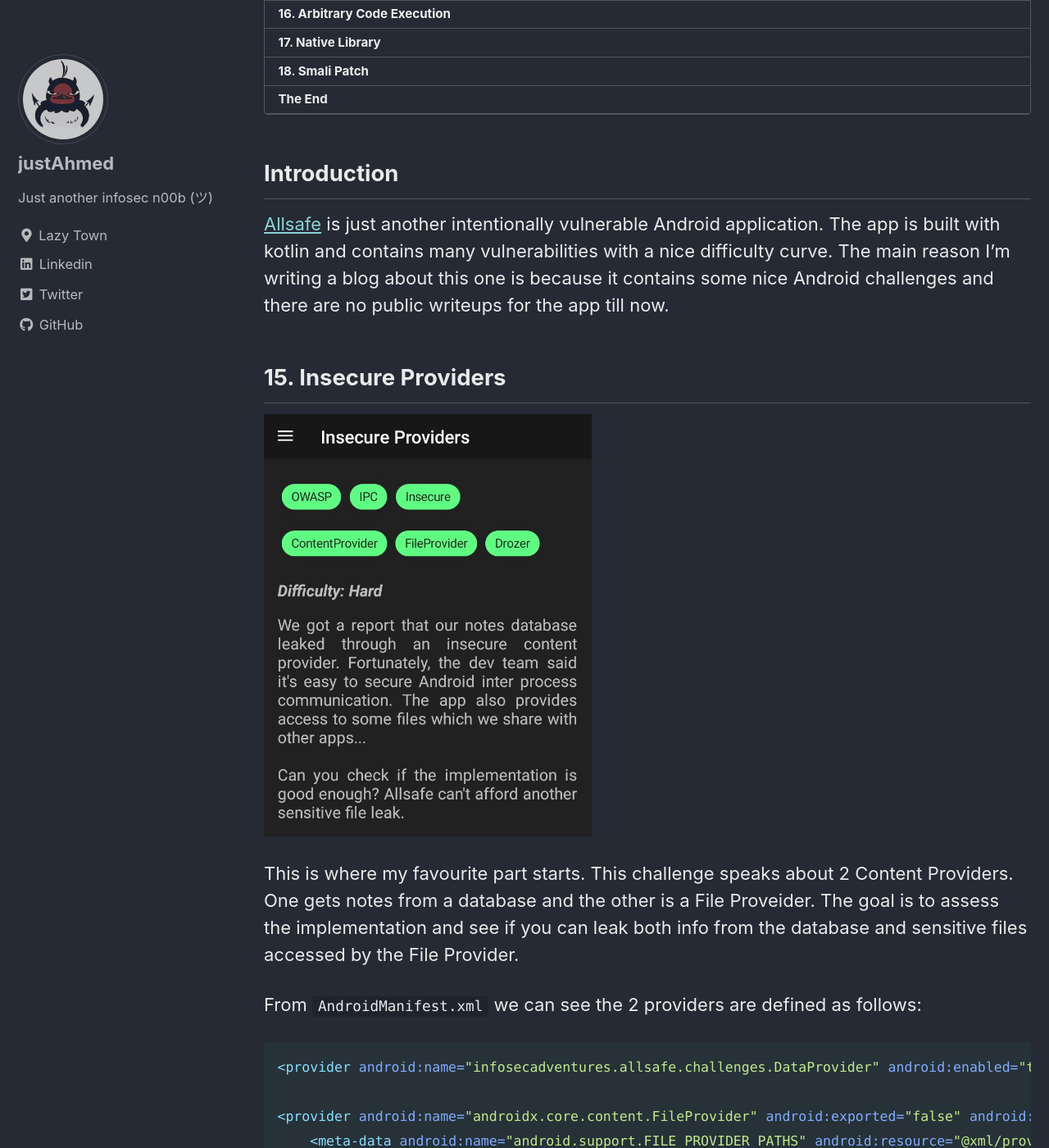
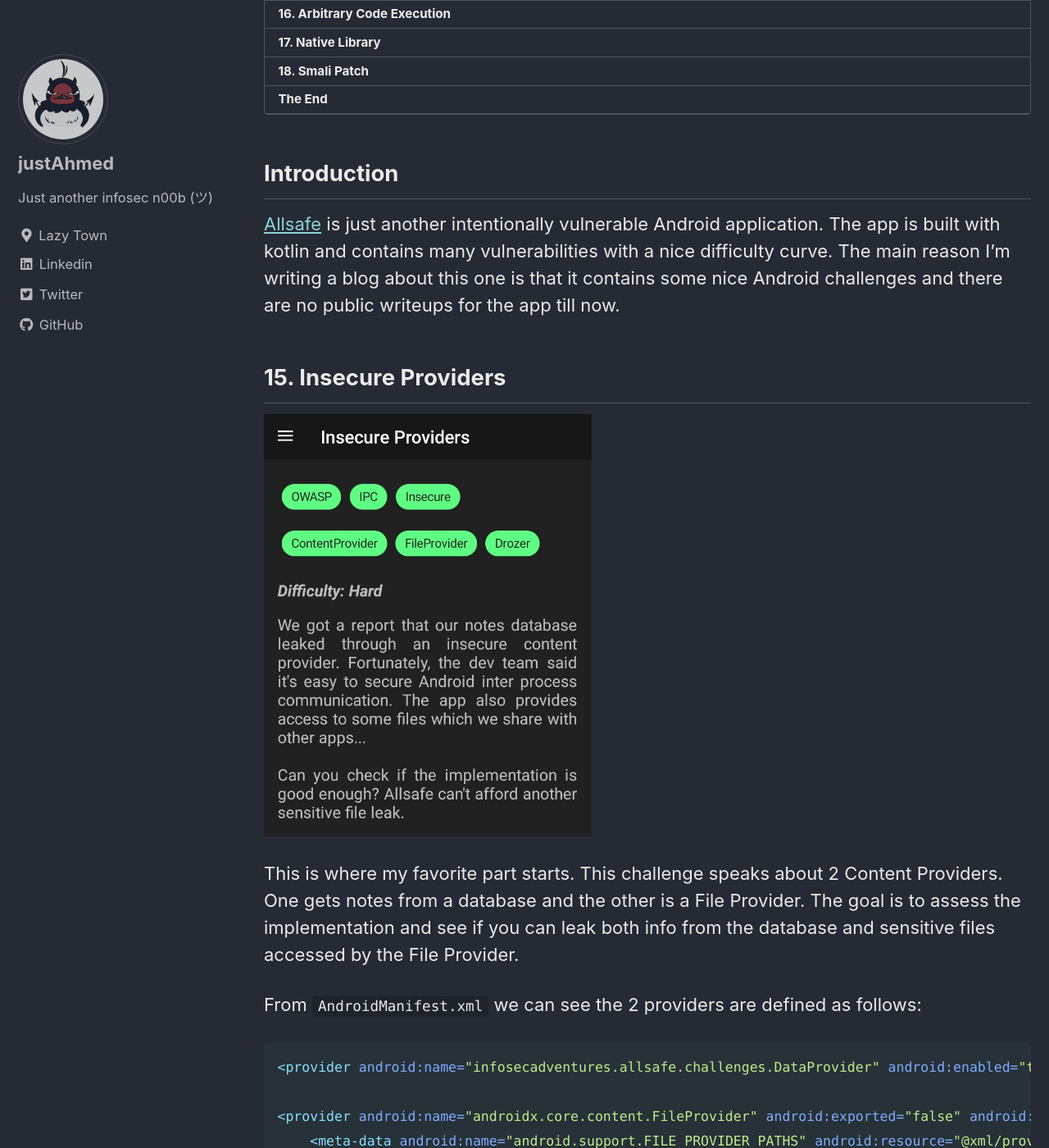
Before and after one commit to JustAhmed/JustAhmed.github.io, a Jekyll site: the page built from _posts/Android/2023-01-17-Allsafe Walkthrough - Part 2.markdown, in a window 1280 px wide and 1400 px high, scrolled down 312 px. Shown: the whole window at 82% size. Built offline with Jekyll 4.4.1, drawn with Linux system fonts in a browser that asks for light colours; cached includes are drawn as plain includes; some of the changed text lies outside the part shown.

Commit message:
Fixing Grammer Mistakes

````diff
--- a/_config.yml
+++ b/_config.yml
@@ -220,7 +220,7 @@
 
 
 # Outputting
-permalink: /:year/:month/:day/:title:output_ext
+permalink: /:categories/:title/
 paginate: 5 # amount of posts to show
 paginate_path: /page:num/
 timezone: # https://en.wikipedia.org/wiki/List_of_tz_database_time_zones
--- a/_posts/2023-01-17-Allsafe Walkthrough - Part 2.markdown
+++ b/_posts/Android/2023-01-17-Allsafe Walkthrough - Part 2.markdown
@@ -6,12 +6,12 @@
 toc: true
 ---
 ## Introduction
-[Allsafe](https://github.com/t0thkr1s/allsafe){:target="_blank"} is just another intentionally vulnerable Android application. The app is built with kotlin and contains many vulnerabilities with a nice difficulty curve. The main reason I'm writing a blog about this one is because it contains some nice Android challenges and there are no public writeups for the app till now.
+[Allsafe](https://github.com/t0thkr1s/allsafe){:target="_blank"} is just another intentionally vulnerable Android application. The app is built with kotlin and contains many vulnerabilities with a nice difficulty curve. The main reason I'm writing a blog about this one is that it contains some nice Android challenges and there are no public writeups for the app till now.
 
 ## 15. Insecure Providers
 ![48](/assets/images/Android/Allsafe/48.jpg){: width="400" height="500"}
 
-This is where my favourite part starts. This challenge speaks about 2 Content Providers. One gets notes from a database and the other is a File Proveider. The goal is to assess the implementation and see if you can leak both info from the database and sensitive files accessed by the File Provider.
+This is where my favorite part starts. This challenge speaks about 2 Content Providers. One gets notes from a database and the other is a File Provider. The goal is to assess the implementation and see if you can leak both info from the database and sensitive files accessed by the File Provider.
 
 From `AndroidManifest.xml` we can see the 2 providers are defined as follows:
 ```xml
@@ -67,7 +67,7 @@
     }
 }
 ```
-The reason such approach will work is because on Android, if an app does not have the right to access a given Content Provider, but the flags are set to provide access, then the flags will be ignored. But, if it does have access rights, then the same rights are transferred to the app to which the Intent is passed.<br />
+The reason such an approach will work is that on Android, if an app does not have the right to access a given Content Provider, but the flags are set to provide access, then the flags will be ignored. But, if it does have access rights, then the same rights are transferred to the app to which the Intent is passed.<br />
 And because `ProxyActivity` have access rights, these rights will be transferred to `com.example.infostealer.Leaker` with the intent.
 
 So, below is the full code from `MainActivity.java` and you can also download the full exploit source code [from here](https://github.com/JustAhmed/AndroidStuff/blob/main/InfoStealer.zip){:target="_blank"}
@@ -136,7 +136,7 @@
 }
 ```
 
-Finally, build and install the app on your device, open `Allsafe` and then check the data dir to find that `compromised1337` was created with the UID of `Allsafe`.
+Finally, build and install the app on your device, open `Allsafe`, and then check the data dir to find that `compromised1337` was created with the UID of `Allsafe`.
 
 ![56](/assets/images/Android/Allsafe/56.png)
 
@@ -179,7 +179,7 @@
 
 ![63](/assets/images/Android/Allsafe/63.png)
 
-This can be solved in many ways, for example I can modify the check on line 38 to `if-nez` instead of `if-eqz` and that'll make the if condition evaluates to `true` if the firewall is inactive.<br />
+This can be solved in many ways, for example, I can modify the check on line 38 to `if-nez` instead of `if-eqz` and that'll make the `if` condition evaluates to `true` if the firewall is inactive.<br />
 I can also modify the value on line 32 from `ACTIVE` to `INACTIVE` and that'll change the if statement to check if the firewall is inactive or not (which it is not by default).  Or i can even change the default value that initialized the firewall to `ACTIVE` instead of `INACTIVE`. It all works and gives the same result we need to trigger the code inside the if statement.
 
 I'll rebuild and install the application again and see if the changes did indeed work.
````
Also changed, not shown: other parts of _posts/Android/2023-01-17-Allsafe Walkthrough - Part 2.markdown (+8 -8 lines), _posts/Android/2023-01-16-Allsafe Walkthrough - Part 1.markdown (renamed from _posts/2023-01-16-Allsafe Walkthrough - Part 1.markdown, +29 -29 lines).
